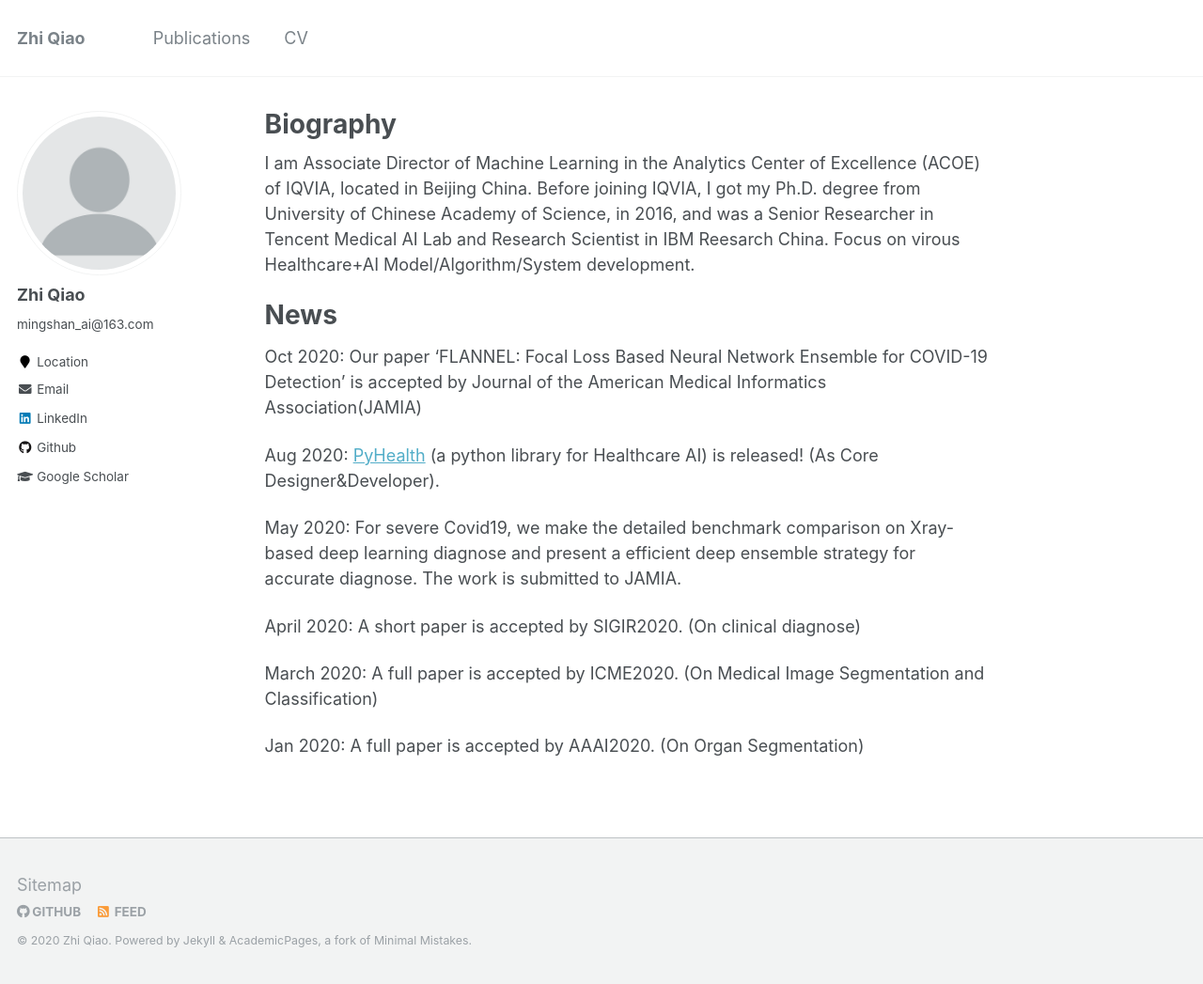
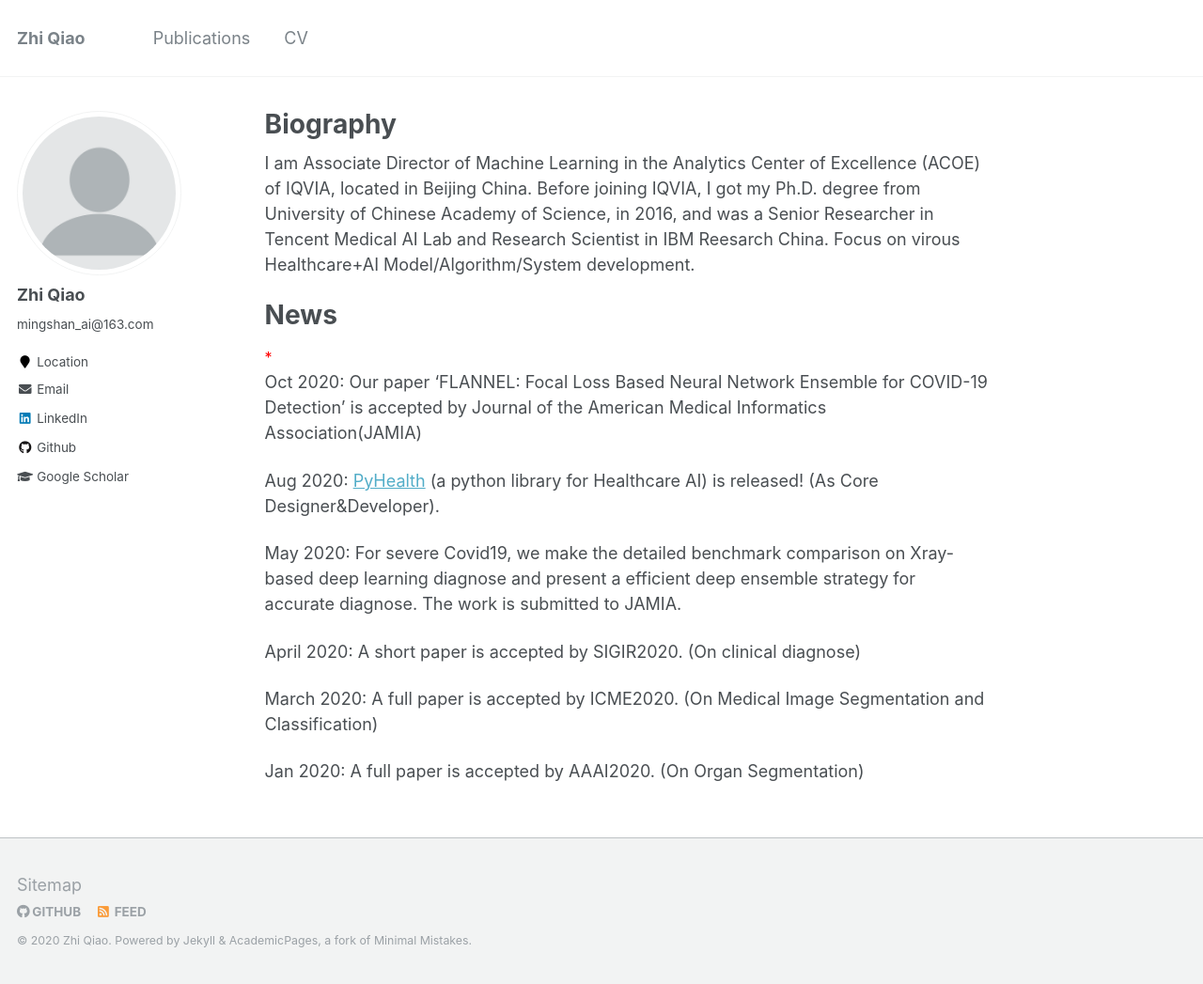
Before and after one commit to qxiaobu/qxiaobu.github.io, a Jekyll site: the page built from _pages/about.md, in a window 1280 px wide and 1047 px high. Shown: the whole window at 94% size. Built offline with Jekyll 4.4.1, drawn with Linux system fonts in a browser that asks for light colours.

Commit message:
Update about.md

```diff
--- a/_pages/about.md
+++ b/_pages/about.md
@@ -12,7 +12,7 @@ I am Associate Director of Machine Learning in the Analytics Center of Excellenc
 
 News
 ======
-  Oct 2020: Our paper 'FLANNEL: Focal Loss Based Neural Network Ensemble for COVID-19 Detection' is accepted by Journal of the American Medical Informatics Association(JAMIA)
+<font size="3" color="red">*</font> Oct 2020: Our paper 'FLANNEL: Focal Loss Based Neural Network Ensemble for COVID-19 Detection' is accepted by Journal of the American Medical Informatics Association(JAMIA)
 
   Aug 2020: [PyHealth](https://github.com/yzhao062/PyHealth) (a python library for Healthcare AI) is released! (As Core Designer&Developer).
 
```
